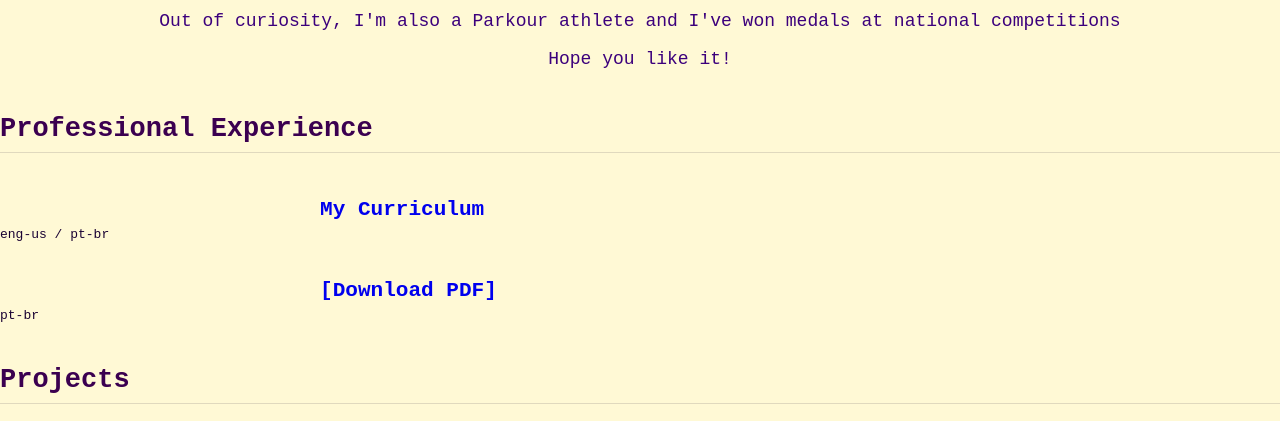
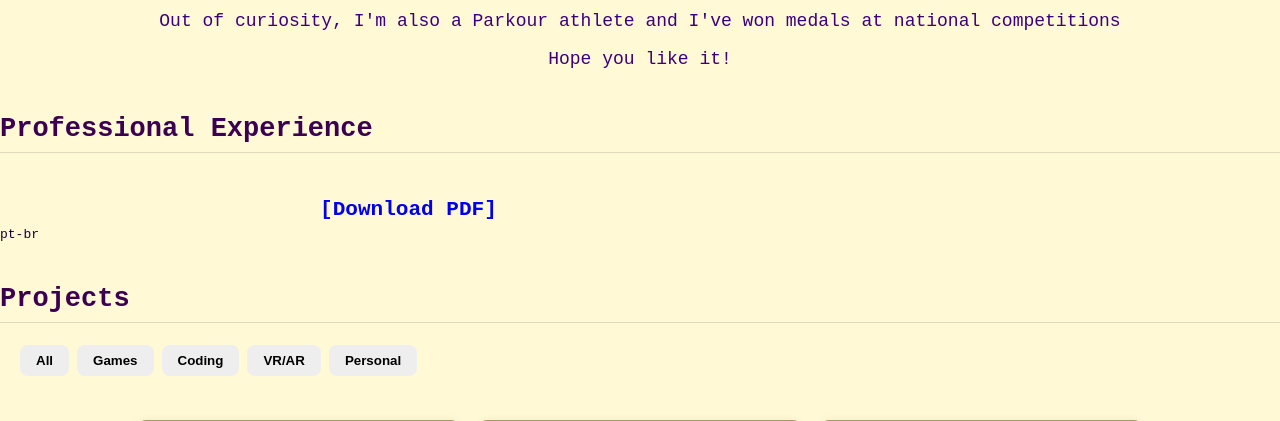
Before and after one commit to palomaspbr/MyWebsite, a Django app: page / in a window 1280 px wide. Shown: the part 244-665 px from the top of the page. Run offline with Django 5.2, Linux system fonts and the light colour scheme.

Commit message:
remove curriculum page

```diff
--- a/core/templates/core/index.html
+++ b/core/templates/core/index.html
@@ -19,8 +19,6 @@
     </section>
 
     <h2>Professional Experience</h2>
-    <h3><a href="{% url 'curriculum' %}", id="curriculum-text", class="curriculum-card">My Curriculum</a></h3>
-    <span id="ptbr">eng-us / pt-br</span>
     <h3><a href="{% static 'files/PalomaLiz.pdf' %}", id="curriculum-text", class="curriculum-card">[Download PDF]</a></h3>
     <span id="ptbr">pt-br</span>
 
--- a/core/urls.py
+++ b/core/urls.py
@@ -5,6 +5,5 @@ from . import views
 urlpatterns = [
     path('', views.list_projects, name='index'),
     path('customprojects/<slug:slug>/', views.customproject_detail, name='customproject_detail'),
-    path('curriculum', views.curriculum, name='curriculum'),
     path('cookie', views.cookie, name='cookie'),
 ]
```
